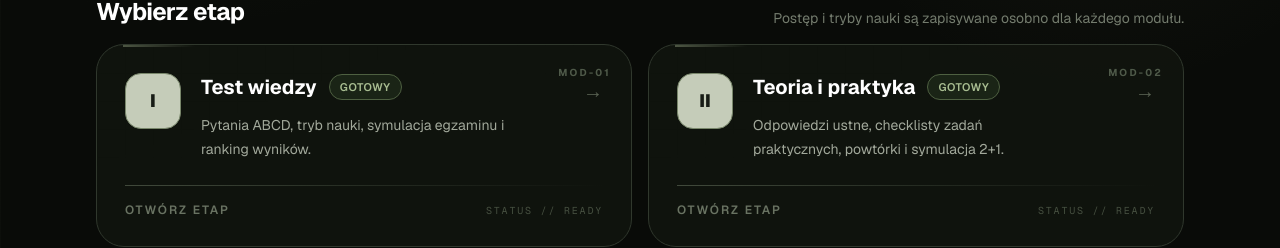
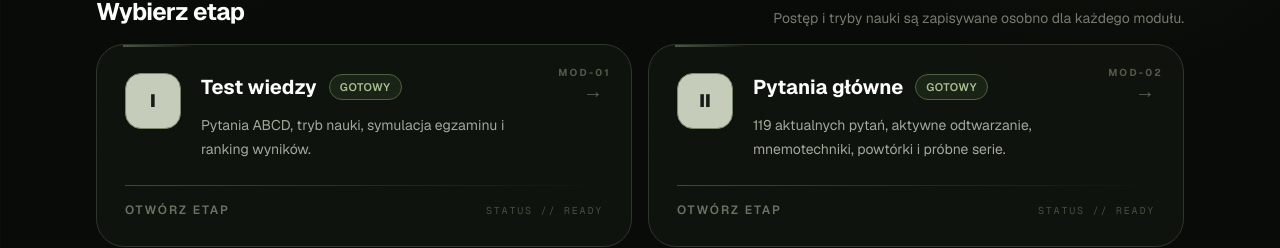
Before and after one commit to malker15/Egzamin-Oficerski, a Next.js app: page / in a window 1280 px wide. Shown: the part 1175-1423 px from the top of the page. Built offline with nearby package versions, Linux system fonts and the light colour scheme; no server answers.

Commit message:
Update exam countdown and prioritize Stage II main questions

```diff
--- a/app/page.tsx
+++ b/app/page.tsx
@@ -14,8 +14,8 @@ const stages = [
   {
     href: "/stage2",
     roman: "II",
-    title: "Teoria i praktyka",
-    description: "Odpowiedzi ustne, checklisty zadań praktycznych, powtórki i symulacja 2+1.",
+    title: "Pytania główne",
+    description: "119 aktualnych pytań, aktywne odtwarzanie, mnemotechniki, powtórki i próbne serie.",
     status: "Gotowy",
     ready: true,
     code: "MOD-02",
```
